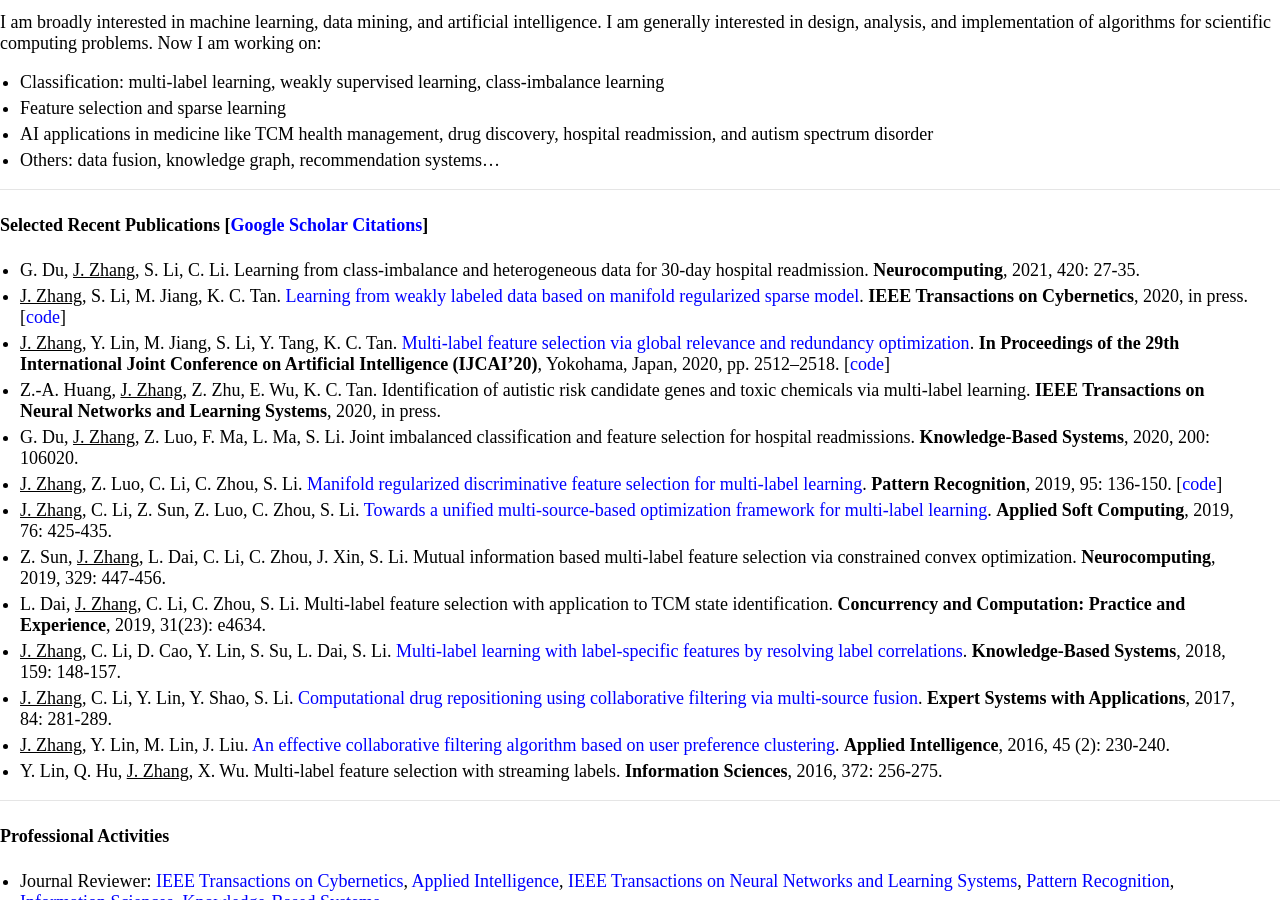
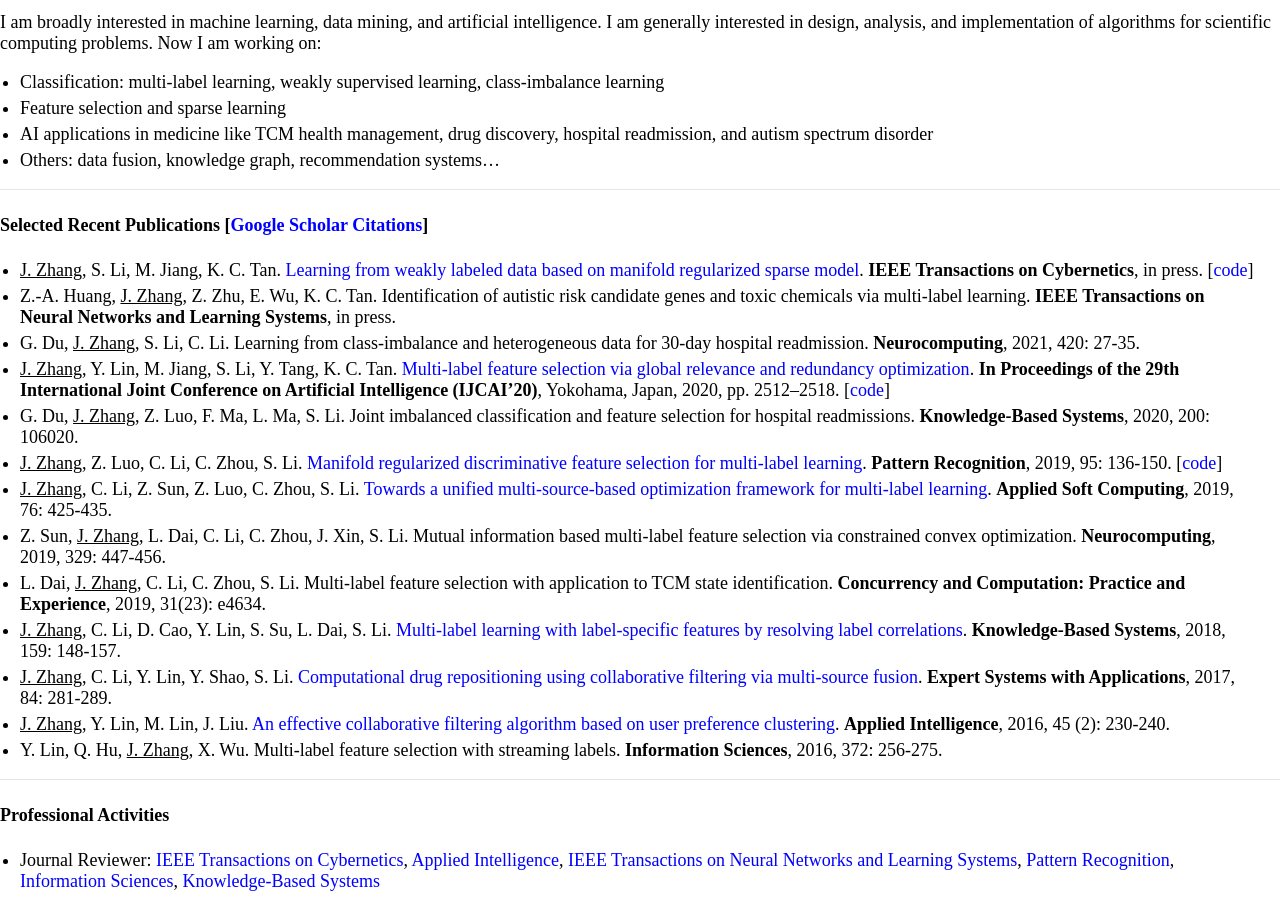
Before and after one commit to jiazhang-ml/jiazhang-ml.github.io, a Jekyll site: the page built from index.md, in a window 1280 px wide and 900 px high, scrolled down 347 px. Built offline with Jekyll 4.4.1, drawn with Linux system fonts in a browser that asks for light colours.

Commit message:
Update index.md

```diff
--- a/index.md
+++ b/index.md
@@ -25,10 +25,10 @@ I am broadly interested in machine learning, data mining, and artificial intelli
 ---
 
 #### Selected Recent Publications [[Google Scholar Citations](https://scholar.google.com/citations?user=yBaTk-gAAAAJ&hl=en)]
+* <u>J. Zhang</u>, S. Li, M. Jiang, K. C. Tan. [Learning from weakly labeled data based on manifold regularized sparse model](09185009.pdf). **IEEE Transactions on Cybernetics**, in press. [[code](MSWL-master.zip)]
+* Z.-A. Huang, <u>J. Zhang</u>, Z. Zhu, E. Wu, K. C. Tan. Identification of autistic risk candidate genes and toxic chemicals via multi-label learning. **IEEE Transactions on Neural Networks and Learning Systems**, in press.
 * G. Du, <u>J. Zhang</u>, S. Li, C. Li. Learning from class-imbalance and heterogeneous data for 30-day hospital readmission. **Neurocomputing**, 2021, 420: 27-35.
-* <u>J. Zhang</u>, S. Li, M. Jiang, K. C. Tan. [Learning from weakly labeled data based on manifold regularized sparse model](09185009.pdf). **IEEE Transactions on Cybernetics**, 2020, in press. [[code](MSWL-master.zip)]
 * <u>J. Zhang</u>, Y. Lin, M. Jiang, S. Li, Y. Tang, K. C. Tan. [Multi-label feature selection via global relevance and redundancy optimization](0348.pdf). **In Proceedings of the 29th International Joint Conference on Artificial Intelligence (IJCAI’20)**, Yokohama, Japan, 2020, pp. 2512–2518. [[code](GRRO-master.zip)]
-* Z.-A. Huang, <u>J. Zhang</u>, Z. Zhu, E. Wu, K. C. Tan. Identification of autistic risk candidate genes and toxic chemicals via multi-label learning. **IEEE Transactions on Neural Networks and Learning Systems**, 2020, in press.
 * G. Du, <u>J. Zhang</u>, Z. Luo, F. Ma, L. Ma, S. Li. Joint imbalanced classification and feature selection for hospital readmissions. **Knowledge-Based Systems**, 2020, 200: 106020.
 * <u>J. Zhang</u>, Z. Luo, C. Li, C. Zhou, S. Li. [Manifold regularized discriminative feature selection for multi-label learning](1-s2.0-S0031320319302341-main.pdf). **Pattern Recognition**, 2019, 95: 136-150. [[code](MDFS-master.zip)]
 * <u>J. Zhang</u>, C. Li, Z. Sun, Z. Luo, C. Zhou, S. Li. [Towards a unified multi-source-based optimization framework for multi-label learning](1-s2.0-S1568494618307051-main.pdf). **Applied Soft Computing**, 2019, 76: 425-435.
```
